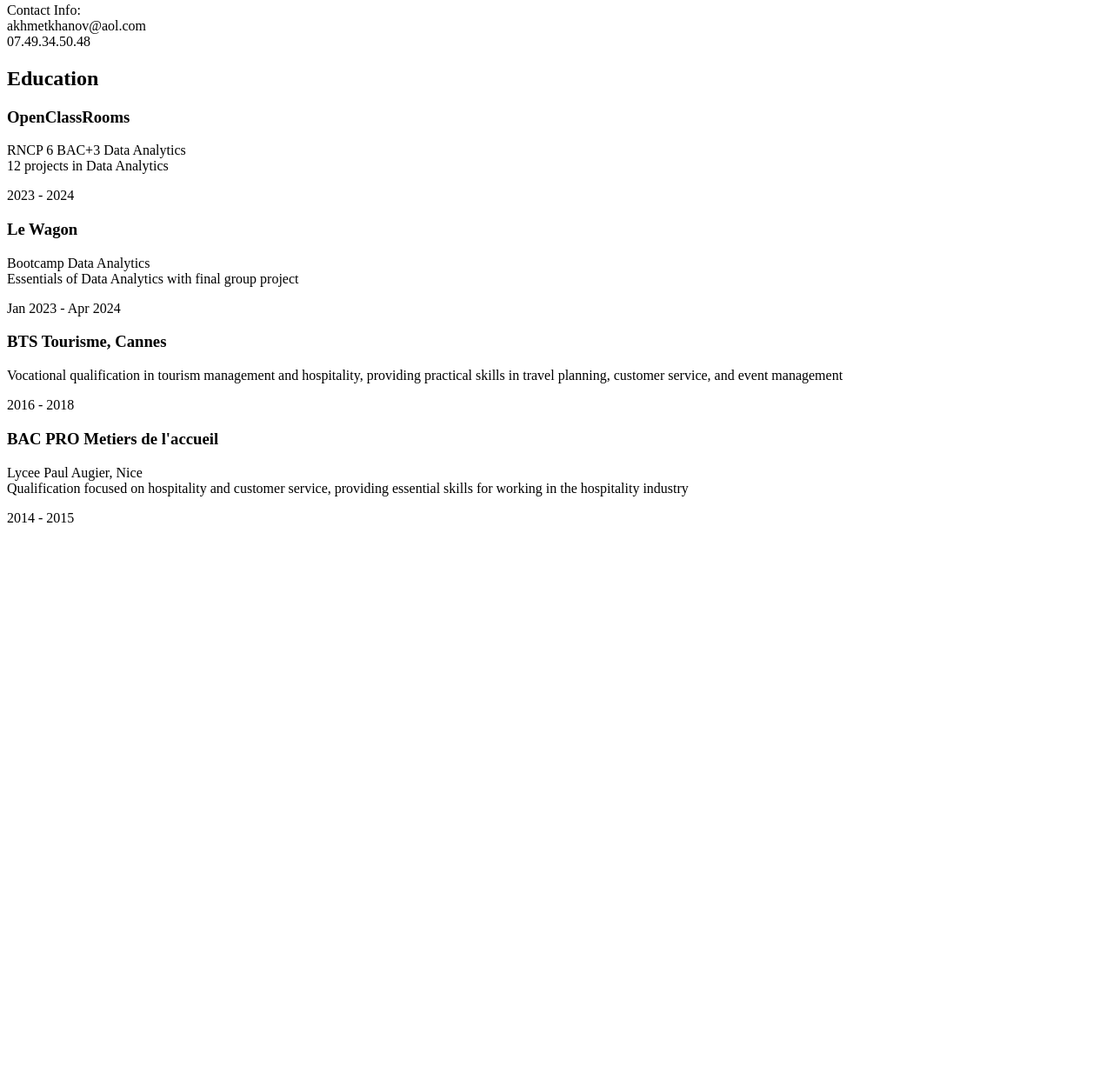
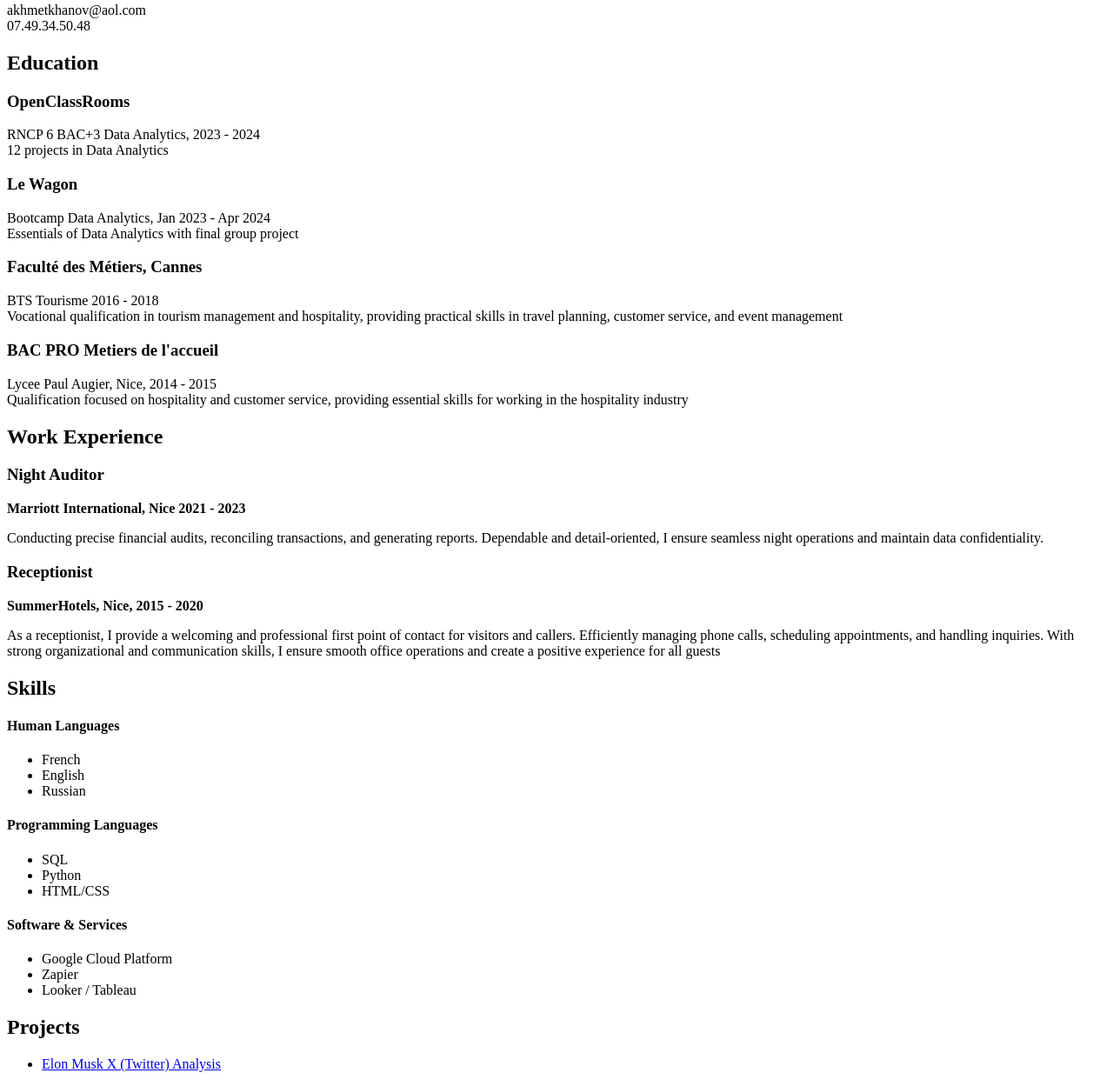
Before and after one commit to schoto/kazbek-cv, a plain HTML site: page index.html in a window 1280 px wide. Shown: the part 124-1373 px from the top of the page at 87% size. Before the commit the page ends 800 px from the top, so only its background shows below. Drawn offline with Linux system fonts and the light colour scheme.

Commit message:
added sections to cv for the moment it's pure html

```diff
--- a/index.html
+++ b/index.html
@@ -10,52 +10,76 @@
       <header>
          <h1><b>AKHMETKHANOV</b> Kazbek</h1>
          <h2>Data Analyst en alternance</h2>
-        <p>Contact Info: <br/> akhmetkhanov@aol.com<br/> 07.49.34.50.48</p>
+         <p>akhmetkhanov@aol.com<br/> 07.49.34.50.48</p>
       </header>
-
       <section id="education">
          <h2>Education</h2>
          <article>
             <h3>OpenClassRooms</h3>
-                <p>RNCP 6 BAC+3 Data Analytics <br/>
-                12 projects in Data Analytics</p>
-            <p>2023 - 2024</p>
+            <p>RNCP 6 BAC+3 Data Analytics, 2023 - 2024 <br/>
+               12 projects in Data Analytics
+            </p>
          </article>
          <article>
             <h3>Le Wagon</h3>
-                <p>Bootcamp Data Analytics <br/>
-                Essentials of Data Analytics with final group project</p>
-            <p> Jan 2023 - Apr 2024</p>
+            <p>Bootcamp Data Analytics, Jan 2023 - Apr 2024 <br/>
+               Essentials of Data Analytics with final group project
+            </p>
          </article>
          <article>
-                <h3>BTS Tourisme, Cannes</h3>
-                <p>Vocational qualification in tourism management and hospitality, providing practical skills in travel planning, customer service, and event management</p>
-            <p> 2016 - 2018</p>
+            <h3>Faculté des Métiers, Cannes</h3>
+            <p>BTS Tourisme 2016 - 2018 <br/>Vocational qualification in tourism management and hospitality, providing practical skills in travel planning, customer service, and event management</p>
          </article>
          <article>
             <h3>BAC PRO Metiers de l'accueil</h3>
-                <p>Lycee Paul Augier, Nice<br/>
-                Qualification focused on hospitality and customer service, providing essential skills for working in the hospitality industry</p>
-            <p> 2014 - 2015</p>
+            <p>Lycee Paul Augier, Nice, 2014 - 2015<br/>
+               Qualification focused on hospitality and customer service, providing essential skills for working in the hospitality industry
+            </p>
          </article>
       </section>
-
       <section id="experience">
-
+         <h2> Work Experience</h2>
+         <article>
+            <h3>Night Auditor</h3>
+            <p><b>Marriott International, Nice 2021 - 2023</b><br/></p>
+            </p>Conducting precise financial audits, reconciling transactions, and generating reports. Dependable and detail-oriented, I ensure seamless night operations and maintain data confidentiality.</p>
+         </article>
+         <article>
+            <h3>Receptionist</h3>
+            <p><b>SummerHotels, Nice, 2015 - 2020</b><br/></p>
+            </p>As a receptionist, I provide a welcoming and professional first point of contact for visitors and callers. Efficiently managing phone calls, scheduling appointments, and handling inquiries. With strong organizational and communication skills, I ensure smooth office operations and create a positive experience for all guests</p>
+         </article>
       </section>
-
       <section id="skills">
-
+        <h2>Skills</h2>
+            <h4>Human Languages</h4>
+    <ul>
+      <li>French</li>
+      <li>English</li>
+      <li>Russian</li>
+    </ul>
+        <h4>Programming Languages</h4>
+            <ul>
+      <li>SQL</li>
+      <li>Python</li>
+      <li>HTML/CSS</li>
+    </ul>
+    <h4>Software & Services</h4>
+    <ul>
+      <li>Google Cloud Platform</li>
+      <li>Zapier</li>
+      <li>Looker / Tableau</li>
+    </ul>
       </section>
-
       <section id="projects">
-
+        <h2>Projects</h2>
+        <ul>
+        <li><a href="https://github.com/schoto/MyFirstDataAnalysis">Elon Musk X (Twitter) Analysis</a></li>
+      </ul>
       </section>
-
       <footer>
 
       </footer>
-
       <script src="scripts.js"></script>
    </body>
 </html>
```
Lines whose indentation alone changed are shown as unchanged.
